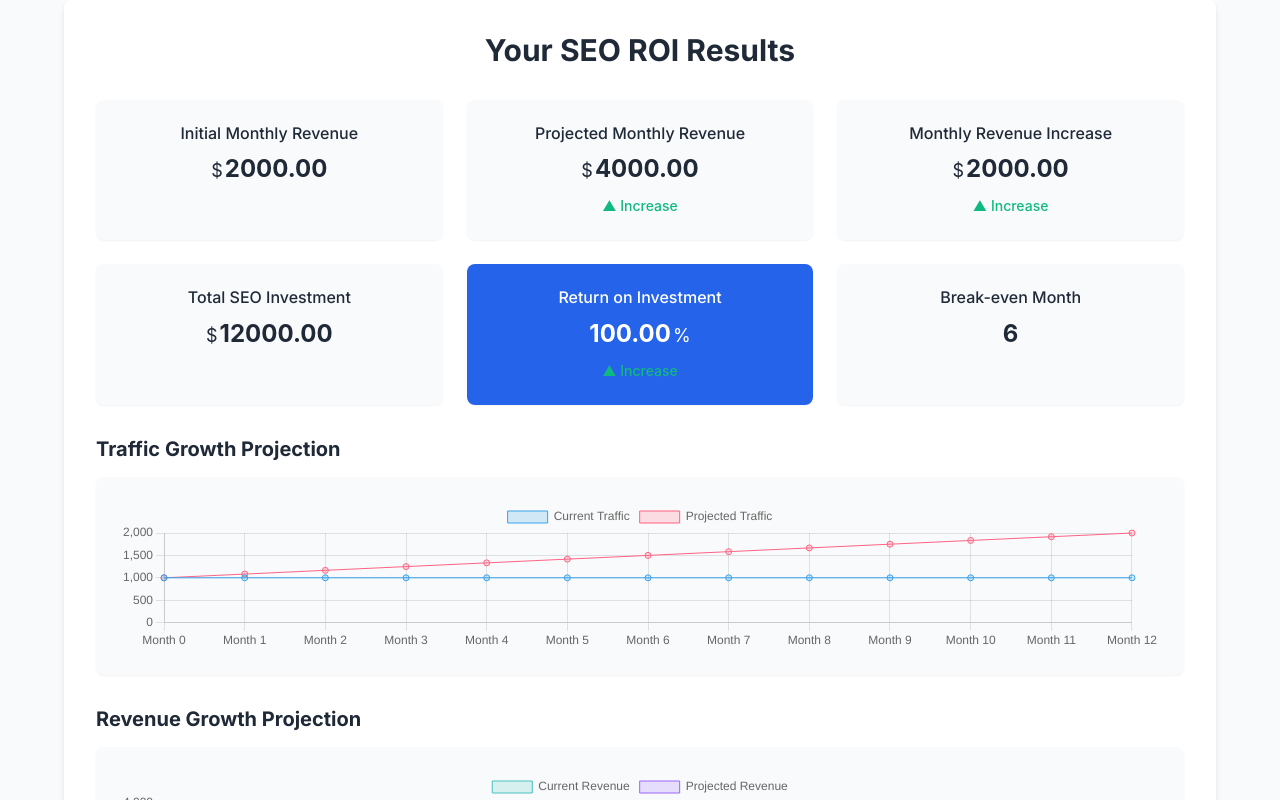
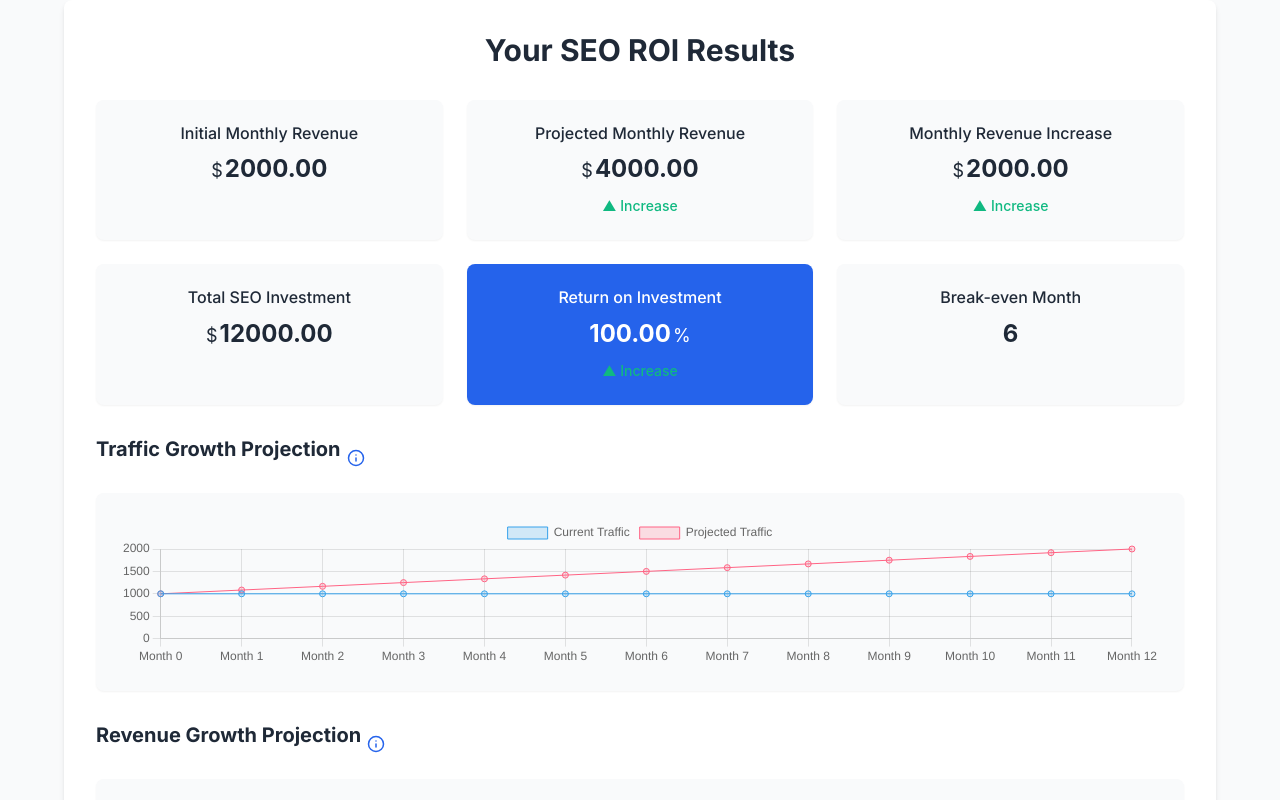
Before and after one commit to mrkooblu/seo-roi-calculator, a Next.js app: page / in a window 1280 px wide. Both pictures are taken after a click on the button "Calculate ROI". Shown: the part 696-1496 px from the top of the page. Built offline with nearby package versions, Linux system fonts and the light colour scheme.

Commit message:
feat: updated calculations and UX improvements

```diff
--- a/src/components/Results/ChartComponent.tsx
+++ b/src/components/Results/ChartComponent.tsx
@@ -11,7 +11,8 @@ import {
   Tooltip,
   Legend,
   BarController,
-  LineController
+  LineController,
+  TooltipItem
 } from 'chart.js';
 import { ChartData } from '../../types';
 
@@ -40,6 +41,16 @@ const ChartComponent: React.FC<ChartComponentProps> = ({ data }) => {
     setIsClient(true);
   }, []);
 
+  // Round up all numeric values in datasets for display
+  const processedData = {
+    ...data,
+    datasets: data.datasets.map(dataset => ({
+      ...dataset,
+      data: dataset.data.map(value => Math.ceil(value)) // Round up all values
+    }))
+  };
+
+  // Fixed TypeScript type issues in the options
   const options = {
     responsive: true,
     maintainAspectRatio: false,
@@ -47,6 +58,13 @@ const ChartComponent: React.FC<ChartComponentProps> = ({ data }) => {
       y: {
         beginAtZero: true,
         position: 'left' as const,
+        ticks: {
+          // Use proper type signature for callback function
+          callback: function(tickValue: number | string) {
+            // Only apply Math.ceil to numeric values
+            return typeof tickValue === 'number' ? Math.ceil(tickValue) : tickValue;
+          }
+        }
       },
       y1: {
         beginAtZero: true,
@@ -55,8 +73,39 @@ const ChartComponent: React.FC<ChartComponentProps> = ({ data }) => {
           display: false,
         },
         display: data.datasets.some(dataset => dataset.yAxisID === 'y1'),
+        ticks: {
+          // Use proper type signature for callback function
+          callback: function(tickValue: number | string) {
+            // Only apply Math.ceil to numeric values
+            return typeof tickValue === 'number' ? Math.ceil(tickValue) : tickValue;
+          }
+        }
       },
     },
+    plugins: {
+      tooltip: {
+        callbacks: {
+          label: function(context: TooltipItem<'bar' | 'line'>) {
+            let label = context.dataset.label || '';
+            if (label) {
+              label += ': ';
+            }
+
+            // Round up the value - ensure it's a number first
+            const rawValue = context.raw;
+            const value = typeof rawValue === 'number' ? Math.ceil(rawValue) : rawValue;
+
+            if (context.dataset.yAxisID === 'y1') {
+              label += value + '%';
+            } else {
+              label += '$' + value;
+            }
+
+            return label;
+          }
+        }
+      }
+    }
   };
 
   if (!isClient) {
@@ -64,7 +113,7 @@ const ChartComponent: React.FC<ChartComponentProps> = ({ data }) => {
   }
 
   // Set base type as "bar" but datasets can override with their own type
-  return <Chart type="bar" data={data} options={options} />;
+  return <Chart type="bar" data={processedData} options={options} />;
 };
 
 export default ChartComponent;
--- a/src/components/Results/index.tsx
+++ b/src/components/Results/index.tsx
@@ -4,6 +4,8 @@ import { CalculationResults } from '../../types';
 import ROIChart from './ROIChart';
 import Recommendations from './Recommendations';
 import ResultItem from './ResultItem';
+import Tooltip from '../Form/Tooltip';
+import { FiInfo } from 'react-icons/fi';
 
 // this is a change
 
@@ -75,21 +77,51 @@ const Results: React.FC<ResultsProps> = ({ results }) => {
       </ResultsGrid>
 
       <ChartSection>
-        <SectionTitle>Traffic Growth Projection</SectionTitle>
+        <SectionTitleWrapper>
+          <SectionTitle>Traffic Growth Projection</SectionTitle>
+          <CustomTooltipWrapper>
+            <Tooltip
+              content="Visualizes your organic traffic growth over time, calculated using S-curve modeling that accounts for typical SEO momentum patterns."
+              position="right"
+            >
+              <ChartInfoIcon />
+            </Tooltip>
+          </CustomTooltipWrapper>
+        </SectionTitleWrapper>
         <ChartContainer>
           <ROIChart data={trafficGrowthChart} />
         </ChartContainer>
       </ChartSection>
 
       <ChartSection>
-        <SectionTitle>Revenue Growth Projection</SectionTitle>
+        <SectionTitleWrapper>
+          <SectionTitle>Revenue Growth Projection</SectionTitle>
+          <CustomTooltipWrapper>
+            <Tooltip
+              content="Shows how your revenue is expected to grow as traffic and conversions increase, incorporating time-based conversion rate maturation."
+              position="right"
+            >
+              <ChartInfoIcon />
+            </Tooltip>
+          </CustomTooltipWrapper>
+        </SectionTitleWrapper>
         <ChartContainer>
           <ROIChart data={revenueGrowthChart} />
         </ChartContainer>
       </ChartSection>
 
       <ChartSection>
-        <SectionTitle>ROI Comparison</SectionTitle>
+        <SectionTitleWrapper>
+          <SectionTitle>ROI Comparison</SectionTitle>
+          <CustomTooltipWrapper>
+            <Tooltip
+              content="Compares your cumulative investment against returns over time, showing the point where your SEO efforts become profitable."
+              position="right"
+            >
+              <ChartInfoIcon />
+            </Tooltip>
+          </CustomTooltipWrapper>
+        </SectionTitleWrapper>
         <ChartContainer>
           <ROIChart data={roiComparisonChart} />
         </ChartContainer>
@@ -182,6 +214,54 @@ const SectionTitle = styled.h3`
   }
 `;
 
+const SectionTitleWrapper = styled.div`
+  display: flex;
+  align-items: center;
+  margin-bottom: ${({ theme }) => theme.spacing.md};
+`;
+
+const CustomTooltipWrapper = styled.div`
+  display: inline-flex;
+  align-items: center;
+  margin-left: 6px;
+  line-height: 1;
+
+  /* Ensure vertical alignment */
+  position: relative;
+  top: 1px;
+
+  /* Override tooltip content styling */
+  div[role="tooltip"] {
+    background-color: #EBF3FF;
+    color: black;
+    font-weight: 400;
+  }
+
+  /* Override tooltip arrow styling */
+  div[role="tooltip"] > div {
+    border-color: transparent;
+    &[class*="right"] {
+      border-right-color: #EBF3FF;
+    }
+    &[class*="top"] {
+      border-top-color: #EBF3FF;
+    }
+    &[class*="bottom"] {
+      border-bottom-color: #EBF3FF;
+    }
+    &[class*="left"] {
+      border-left-color: #EBF3FF;
+    }
+  }
+`;
+
+const ChartInfoIcon = styled(FiInfo)`
+  width: 18px;
+  height: 18px;
+  color: ${({ theme }) => theme.colors.primary};
+  display: block; /* Ensures no extra spacing */
+`;
+
 const RecommendationsSection = styled.div`
   margin-top: ${({ theme }) => theme.spacing.xl};
 `;
```
Also changed, not shown: src/utils/calculations.ts (+25 -14 lines).
